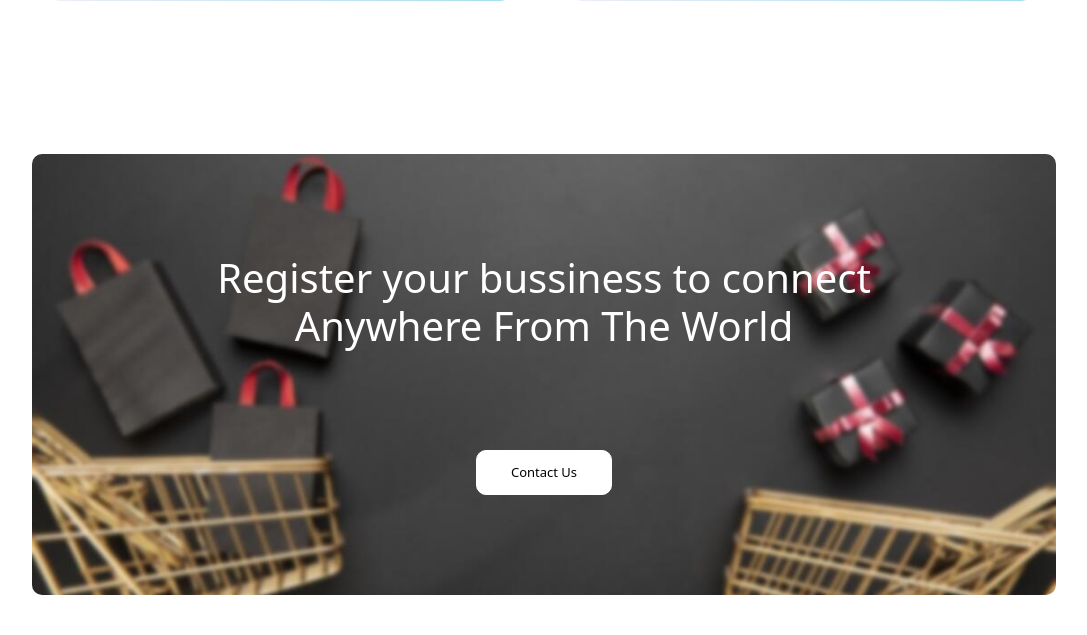
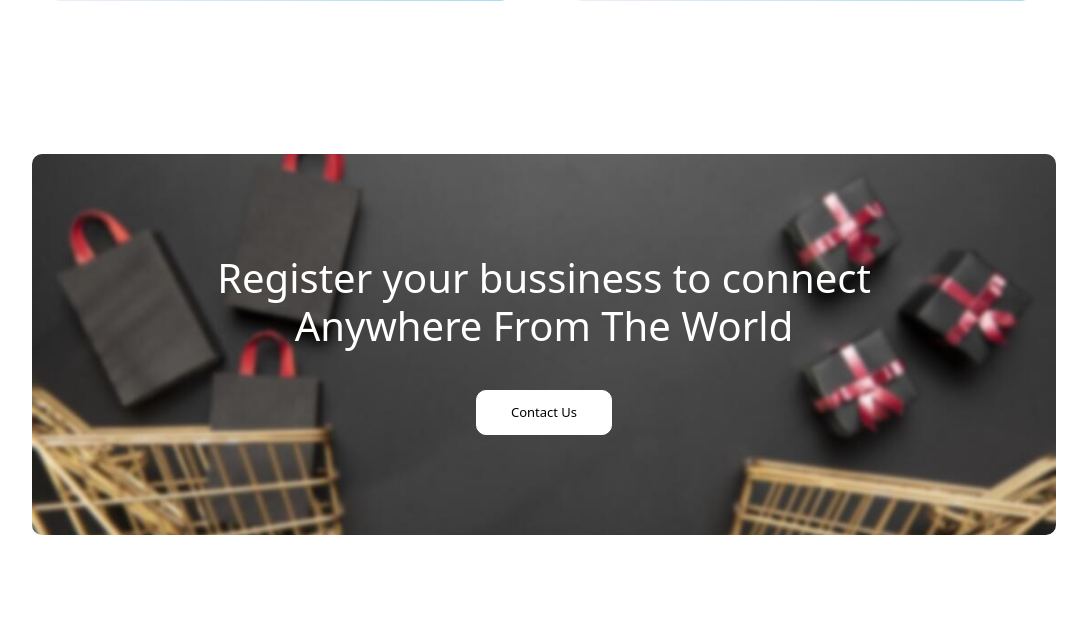
Before and after one commit to Market-Connect/MarketConnect, a Flask app: page / in a window 1280 px wide. Shown: the part 1125-1760 px from the top of the page, without its empty margins (96-1183 px from the left). Run offline with Flask 3, Linux system fonts and the light colour scheme; some libraries are stand-ins or nearby versions.

Commit message:
Sep 28, 2023, 6:41 AM

```diff
--- a/static/css/Slidestyle.css
+++ b/static/css/Slidestyle.css
@@ -197,7 +197,7 @@ background-image: background-color: #ffffff;*/
 }
 .cta h1 {
   color: #fff;
-  margin-bottom: 100px;
+  margin-bottom: 40px;
   padding: 0;
 }
 .cta a {
```
